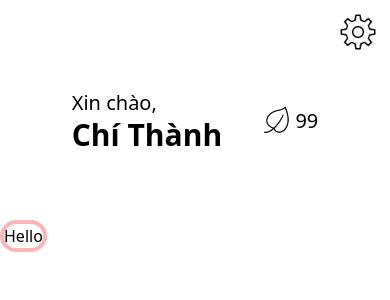
After one commit to JakeClark38a/ToDo-List-Backup-Of-Backup, a Python web app: template templates/home.html in a window 390 px wide. The commit adds this page. Shown: the top 300 px of the page. Run offline with Jinja, Linux system fonts and the light colour scheme; the template is opened without the code that fills it, so the values that code supplies are empty.

Commit message:
Few things in home.html

```diff
--- a/static/css/main.css
+++ b/static/css/main.css
@@ -544,79 +544,297 @@ video {
   --tw-backdrop-sepia:  ;
 }
 
-.container {
-  width: 100%;
-}
-
-@media (min-width: 640px) {
-  .container {
-    max-width: 640px;
-  }
-}
-
-@media (min-width: 768px) {
-  .container {
-    max-width: 768px;
-  }
-}
-
-@media (min-width: 1024px) {
-  .container {
-    max-width: 1024px;
-  }
-}
-
-@media (min-width: 1280px) {
-  .container {
-    max-width: 1280px;
-  }
-}
-
-@media (min-width: 1536px) {
-  .container {
-    max-width: 1536px;
-  }
-}
-
 .static {
   position: static;
 }
 
-.mx-2 {
-  margin-left: 0.5rem;
-  margin-right: 0.5rem;
+.float-right {
+  float: right;
 }
 
-.my-2 {
-  margin-top: 0.5rem;
-  margin-bottom: 0.5rem;
+.m-\[5vw\] {
+  margin: 5vw;
 }
 
-.w-\[40\%\] {
-  width: 40%;
+.m-\[3vw\] {
+  margin: 3vw;
 }
 
-.w-\[80\%\] {
-  width: 80%;
+.m-\[2vw\] {
+  margin: 2vw;
 }
 
-.w-\[90\%\] {
-  width: 90%;
+.m-0 {
+  margin: 0px;
 }
 
-.border {
-  border-width: 1px;
+.m-\[5vh\] {
+  margin: 5vh;
+}
+
+.m-\[1vh\] {
+  margin: 1vh;
+}
+
+.m-\[2vh\] {
+  margin: 2vh;
+}
+
+.m-\[1\.5vh\] {
+  margin: 1.5vh;
+}
+
+.mr-1 {
+  margin-right: 0.25rem;
+}
+
+.mt-\[2vh\] {
+  margin-top: 2vh;
+}
+
+.mt-\[3vh\] {
+  margin-top: 3vh;
+}
+
+.mt-\[4vh\] {
+  margin-top: 4vh;
+}
+
+.mt-\[5vh\] {
+  margin-top: 5vh;
+}
+
+.box-border {
+  box-sizing: border-box;
+}
+
+.block {
+  display: block;
+}
+
+.inline-block {
+  display: inline-block;
+}
+
+.inline {
+  display: inline;
+}
+
+.flex {
+  display: flex;
+}
+
+.h-full {
+  height: 100%;
+}
+
+.w-\[50\%\] {
+  width: 50%;
+}
+
+.w-\[5vw\] {
+  width: 5vw;
+}
+
+.w-\[10vw\] {
+  width: 10vw;
+}
+
+.w-full {
+  width: 100%;
+}
+
+.w-\[8vw\] {
+  width: 8vw;
+}
+
+.w-\[7vw\] {
+  width: 7vw;
+}
+
+.w-\[5vh\] {
+  width: 5vh;
+}
+
+.w-\[7vh\] {
+  width: 7vh;
+}
+
+.w-\[3vh\] {
+  width: 3vh;
+}
+
+.w-\[4vh\] {
+  width: 4vh;
+}
+
+.w-\[3\.5vh\] {
+  width: 3.5vh;
+}
+
+.w-\[4\.5vh\] {
+  width: 4.5vh;
+}
+
+.content-center {
+  align-content: center;
+}
+
+.content-start {
+  align-content: flex-start;
+}
+
+.content-end {
+  align-content: flex-end;
+}
+
+.items-end {
+  align-items: flex-end;
+}
+
+.items-center {
+  align-items: center;
+}
+
+.justify-end {
+  justify-content: flex-end;
+}
+
+.justify-between {
+  justify-content: space-between;
+}
+
+.rounded-sm {
+  border-radius: 0.125rem;
+}
+
+.rounded-xl {
+  border-radius: 0.75rem;
+}
+
+.rounded-2xl {
+  border-radius: 1rem;
+}
+
+.rounded-\[3vh\] {
+  border-radius: 3vh;
+}
+
+.border-4 {
+  border-width: 4px;
+}
+
+.border-\[1vh\] {
+  border-width: 1vh;
+}
+
+.border-\[\#fab6b6\] {
+  --tw-border-opacity: 1;
+  border-color: rgb(250 182 182 / var(--tw-border-opacity));
+}
+
+.bg-black {
+  --tw-bg-opacity: 1;
+  background-color: rgb(0 0 0 / var(--tw-bg-opacity));
+}
+
+.object-center {
+  -o-object-position: center;
+     object-position: center;
 }
 
 .p-0 {
   padding: 0px;
 }
 
-.align-middle {
-  vertical-align: middle;
+.p-\[10vw\] {
+  padding: 10vw;
 }
 
-.blur {
-  --tw-blur: blur(8px);
-  filter: var(--tw-blur) var(--tw-brightness) var(--tw-contrast) var(--tw-grayscale) var(--tw-hue-rotate) var(--tw-invert) var(--tw-saturate) var(--tw-sepia) var(--tw-drop-shadow);
+.p-\[20vw\] {
+  padding: 20vw;
 }
+
+.p-\[15vw\] {
+  padding: 15vw;
+}
+
+.px-\[15vw\] {
+  padding-left: 15vw;
+  padding-right: 15vw;
+}
+
+.py-\[5vw\] {
+  padding-top: 5vw;
+  padding-bottom: 5vw;
+}
+
+.px-\[15vh\] {
+  padding-left: 15vh;
+  padding-right: 15vh;
+}
+
+.py-\[5vh\] {
+  padding-top: 5vh;
+  padding-bottom: 5vh;
+}
+
+.px-\[5vh\] {
+  padding-left: 5vh;
+  padding-right: 5vh;
+}
+
+.px-\[7vh\] {
+  padding-left: 7vh;
+  padding-right: 7vh;
+}
+
+.px-\[8vh\] {
+  padding-left: 8vh;
+  padding-right: 8vh;
+}
+
+.py-\[3vh\] {
+  padding-top: 3vh;
+  padding-bottom: 3vh;
+}
+
+.px-\[8\.5vh\] {
+  padding-left: 8.5vh;
+  padding-right: 8.5vh;
+}
+
+.text-xs {
+  font-size: 0.75rem;
+  line-height: 1rem;
+}
+
+.text-xl {
+  font-size: 1.25rem;
+  line-height: 1.75rem;
+}
+
+.text-3xl {
+  font-size: 1.875rem;
+  line-height: 2.25rem;
+}
+
+.text-\[7vw\] {
+  font-size: 7vw;
+}
+
+.text-\[6vw\] {
+  font-size: 6vw;
+}
+
+.text-\[6vh\] {
+  font-size: 6vh;
+}
+
+.text-\[4vh\] {
+  font-size: 4vh;
+}
+
+.font-bold {
+  font-weight: 700;
+}
--- /dev/null
+++ b/templates/home.html
@@ -0,0 +1,40 @@
+<!DOCTYPE html>
+<html lang="en">
+<head>
+    <meta charset="UTF-8">
+    <meta name="viewport" content="width=device-width, initial-scale=1.0">
+    <title>Home</title>
+    <!-- jQuery -->
+    <script src="https://code.jquery.com/jquery-3.5.1.slim.min.js"></script>
+    <!-- Link to TailwindCSS main css file, in the future href will change to {{url_for('static', filename='css/main.css')}} -->
+    <link rel="stylesheet" href="../static/css/main.css">
+</head>
+<body class="m-0 p-0 box-border">
+    <!-- Header div -->
+    <div class="header flex justify-end content-start">
+        <!-- Cogwhell icon float left -->
+        <img src="../static/images/cogwheel_icon.png" alt="cogwheel" class="float-right w-[4.5vh] m-[1.5vh]">
+    </div>
+    <!-- Main div -->
+    <div class="main">
+        <!-- Greeting div centered -->
+        <div class="greeting object-center flex justify-between items-center px-[8.5vh] py-[3vh]">
+            <div class="title">
+                <div class="text-xl">Xin chào,</div>
+                <div class="font-bold text-3xl">Chí Thành</div>
+            </div>
+            <div class="leaf flex items-end justify-between">
+                <img src="../static/images/leaf_icon.png" alt="leaf" class="w-[3.5vh] inline mr-1">
+                <div class="inline text-xl">99</div>
+            </div>
+        </div>
+    </div>
+    <!-- Main List -->
+    <div class="lists flex mt-[5vh]">
+        <!-- Center div -->
+        <div class="pink border-[#fab6b6] border-4 rounded-[3vh]">
+            Hello
+        </div>
+    </div>
+</body>
+</html>
```
Also changed, not shown: templates/index.html (deleted, +0 -45 lines), templates/index2.html (deleted, +0 -176 lines), static/images/add_icon.png (added), static/images/calendar_icon.png (added), static/images/cogwheel_icon.png (added), static/images/home_demo.png (added), static/images/leaf_icon.png (added).
